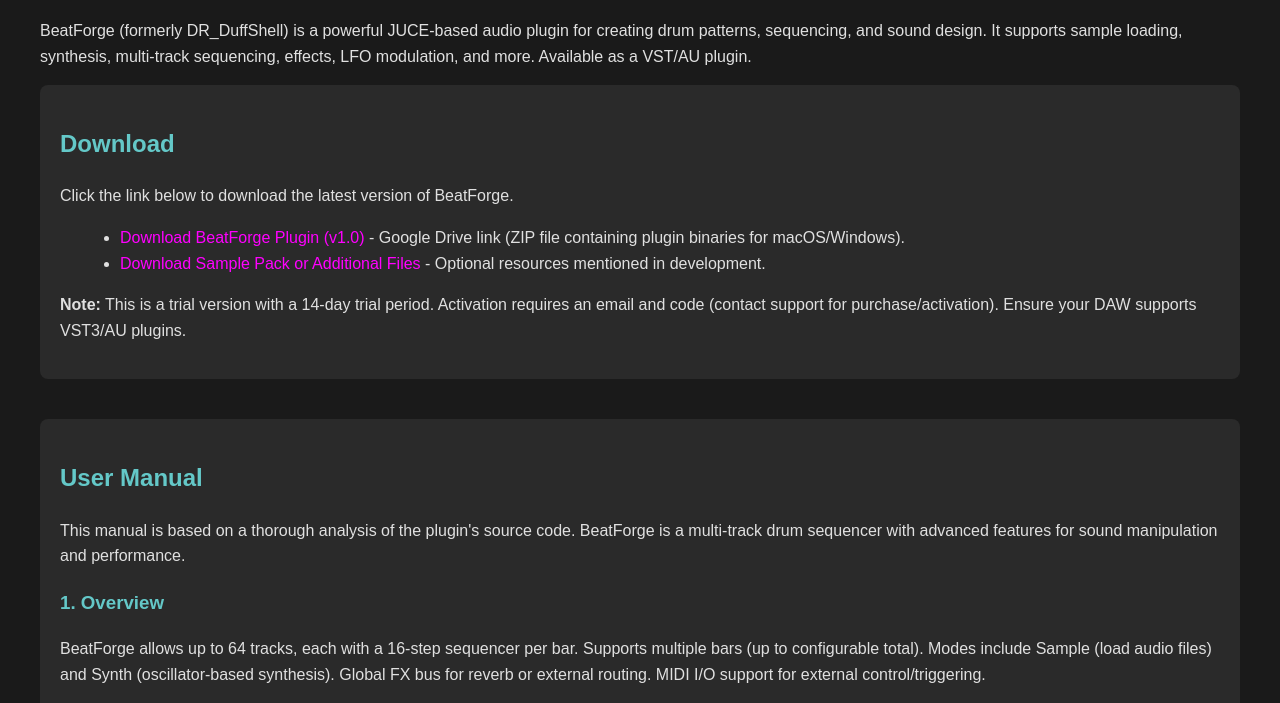
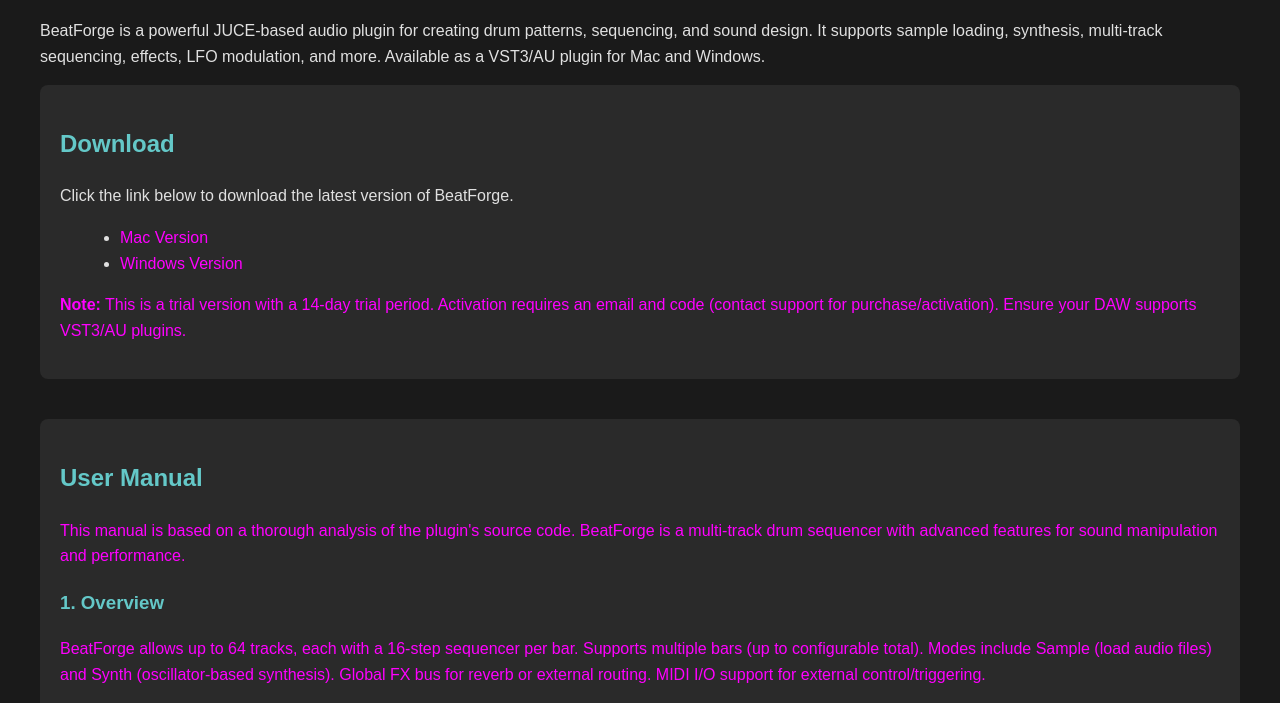
Before and after one commit to Paulllux/Paulllux.github.io, a plain HTML site: page index.html in a window 1280 px wide. Shown: the part 96-799 px from the top of the page. Drawn offline with Linux system fonts and the light colour scheme.

Commit message:
Update index.html

```diff
--- a/index.html
+++ b/index.html
@@ -58,14 +58,14 @@
 <body>
     <div class="container">
         <h1>BeatForge - Drum Machine & Sequencer Plugin</h1>
-        <p>BeatForge (formerly DR_DuffShell) is a powerful JUCE-based audio plugin for creating drum patterns, sequencing, and sound design. It supports sample loading, synthesis, multi-track sequencing, effects, LFO modulation, and more. Available as a VST/AU plugin.</p>
+        <p>BeatForge is a powerful JUCE-based audio plugin for creating drum patterns, sequencing, and sound design. It supports sample loading, synthesis, multi-track sequencing, effects, LFO modulation, and more. Available as a VST3/AU plugin for Mac and Windows.</p>
 
         <div class="download-section">
             <h2>Download</h2>
             <p>Click the link below to download the latest version of BeatForge.</p>
             <ul>
-                <li><a href="https://drive.google.com/file/d/1E3xx41f-0YrGG2kCeyOZq_uh9eTuQ499/view?usp=share_link" target="_blank">Download BeatForge Plugin (v1.0)</a> - Google Drive link (ZIP file containing plugin binaries for macOS/Windows).</li>
-                <li><a href="https://drive.google.com/file/d/1XBecnuby7uCH3lL8vL-LbgsDyQu0fsfD/view?usp=share_link" target="_blank">Download Sample Pack or Additional Files</a> - Optional resources mentioned in development.</li>
+                <li><a href="https://drive.google.com/file/d/1E3xx41f-0YrGG2kCeyOZq_uh9eTuQ499/view?usp=share_link" target="_blank">Mac Version</li>
+                <li><a href="https://drive.google.com/file/d/1XBecnuby7uCH3lL8vL-LbgsDyQu0fsfD/view?usp=share_link" target="_blank">Windows Version</li>
             </ul>
             <p><strong>Note:</strong> This is a trial version with a 14-day trial period. Activation requires an email and code (contact support for purchase/activation). Ensure your DAW supports VST3/AU plugins.</p>
         </div>
```
